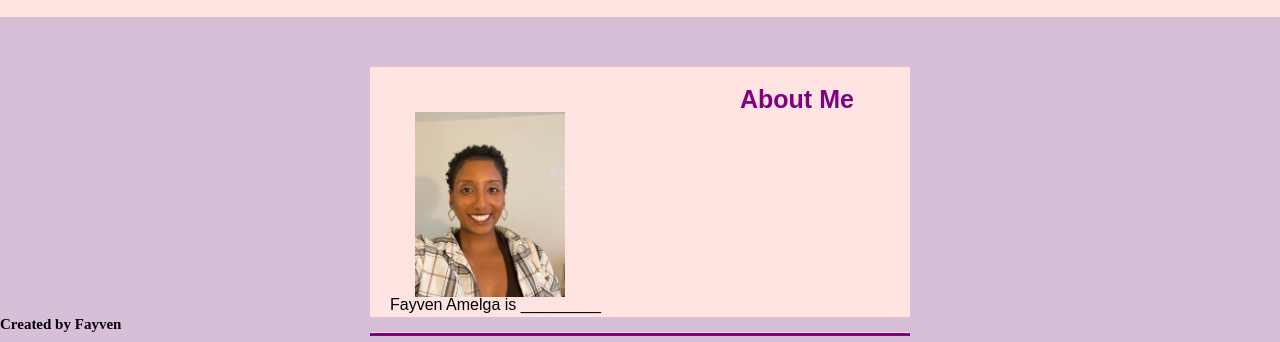
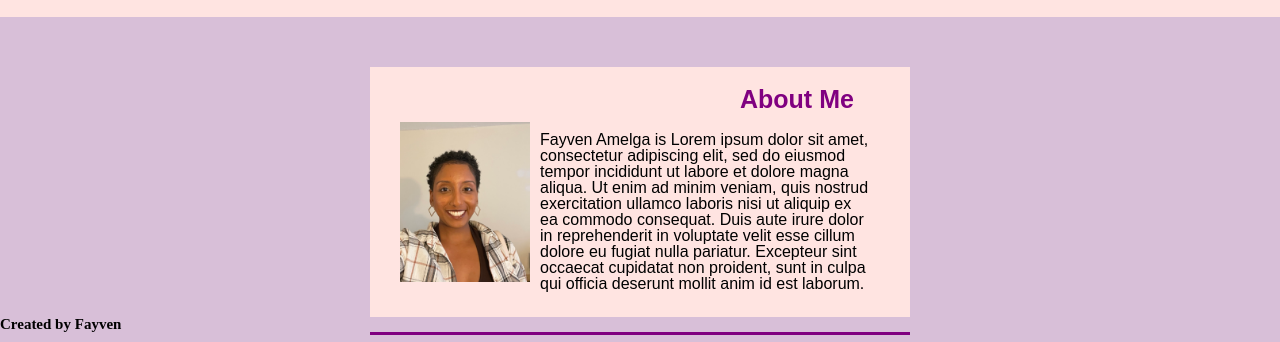
Before and after one commit to famelga/Portfolio, a plain HTML site: page index.html in a window 1280 px wide. Shown: the part 73-415 px from the top of the page. Drawn offline with Linux system fonts and the light colour scheme.

Commit message:
Wrapped text in Me section

```diff
--- a/index.html
+++ b/index.html
@@ -24,7 +24,7 @@
         <section id="About Me" class="Me">
             <h2>About Me</h2>
             <img src="./Headshot.jpg" alt="Headshot picture of Fayven smiling" class="pic">
-            <p>Fayven Amelga is _________</p>
+            <p>Fayven Amelga is Lorem ipsum dolor sit amet, consectetur adipiscing elit, sed do eiusmod tempor incididunt ut labore et dolore magna aliqua. Ut enim ad minim veniam, quis nostrud exercitation ullamco laboris nisi ut aliquip ex ea commodo consequat. Duis aute irure dolor in reprehenderit in voluptate velit esse cillum dolore eu fugiat nulla pariatur. Excepteur sint occaecat cupidatat non proident, sunt in culpa qui officia deserunt mollit anim id est laborum.</p>
         </section>
 
         <section id="Projects" class="sections">
--- a/style.css
+++ b/style.css
@@ -26,6 +26,11 @@ nav {
     justify-content: flex-end;
 }
 
+nav:hover::after {
+    color: thistle;
+    background-color: var(--sections-color);
+}
+
 main {
     margin: auto;
     padding: 50px;
@@ -48,14 +53,15 @@ main {
 }
 
 .Me img {
-    display: block;
     max-width: 150px;
-    position: relative;
-    left: 5%;
+    float: left;
+    padding: 10px;
 }
 
 .Me p {
     display: flex;
+    flex-wrap: wrap;
+    margin: 20px;
 }
 
 .sections {
```
